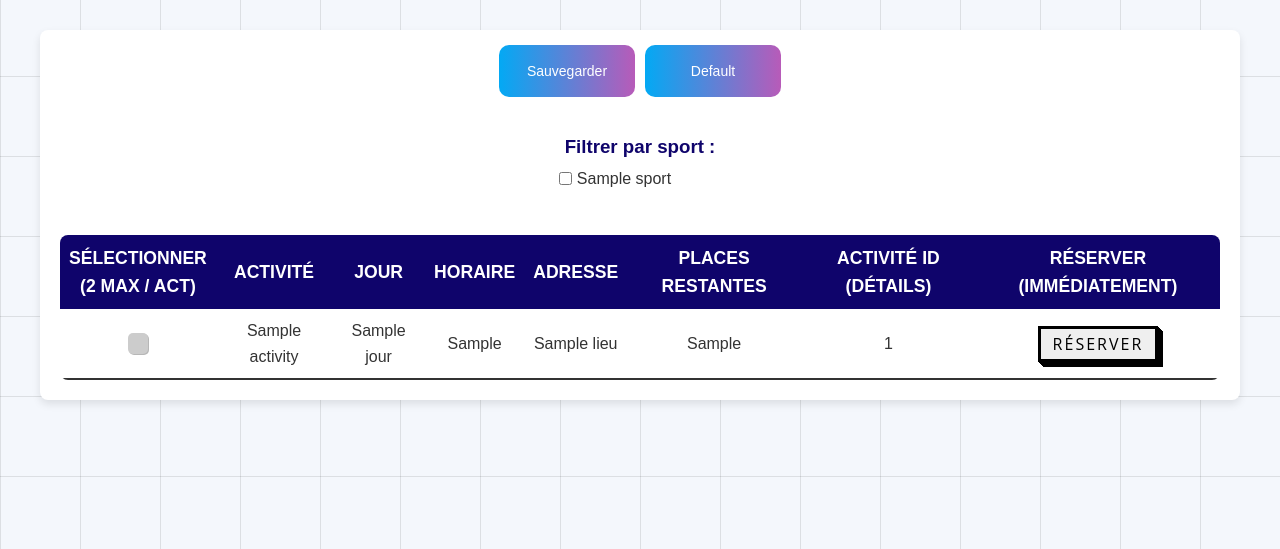
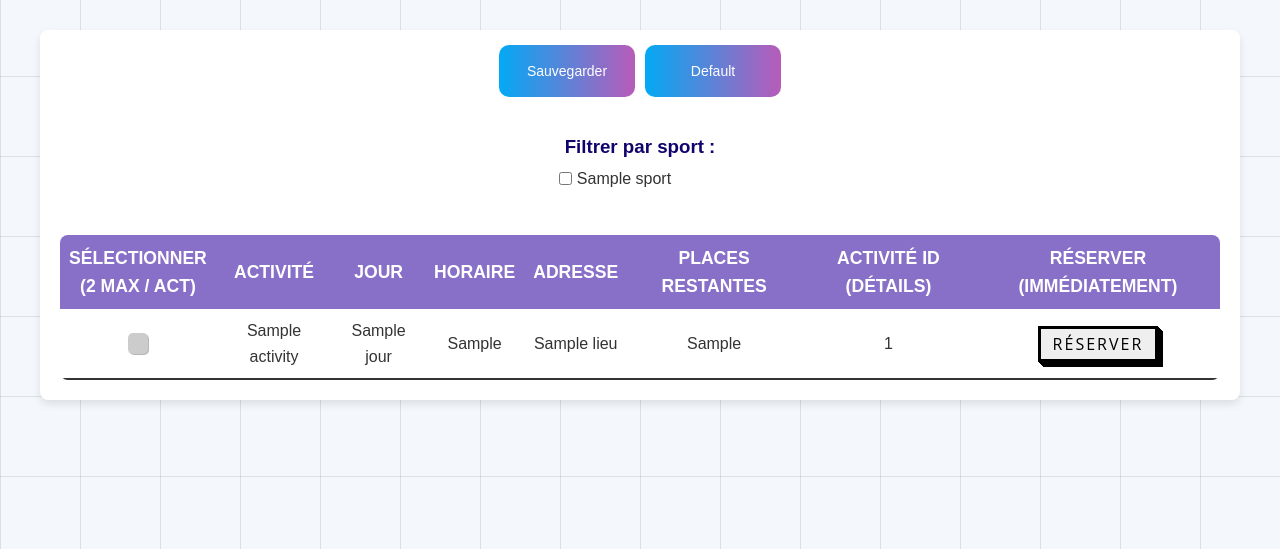
Before and after one commit to maxlttr1/reserverCreneauSUAPS, a Flask app: template src/templates/index.html in a window 1280 px wide. Shown: the part 84-633 px from the top of the page. Run offline with Flask 3, Linux system fonts and the light colour scheme; the template is opened without the code that fills it: most values are stand-ins (such as "Sample title", 1, 10 or a date in 2020); parts of the project's set-up code (start-up, migrations or seed data) failed here and were passed over.

Commit message:
update color of th (table)

```diff
--- a/src/static/css/index.css
+++ b/src/static/css/index.css
@@ -87,7 +87,7 @@ th, td {
 }
 
 th {
-    background-color: #0f046b;
+    background-color: #886fc8;
     color: white;
 }
 
```
